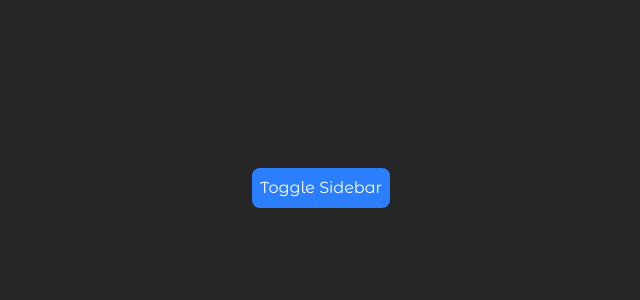
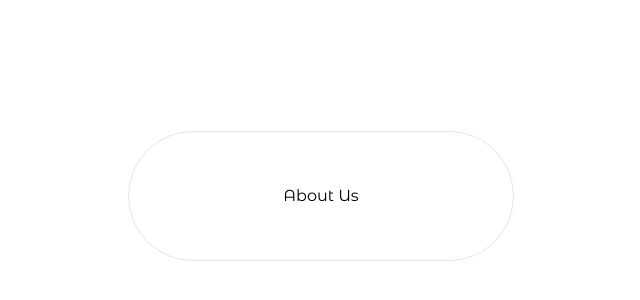
Before and after one commit to Deshmukh-Ayush/learning-motion, a Next.js app: page / in a window 1280 px wide. Shown: the part 204-504 px from the top of the page, without its empty margins (319-959 px from the left). Built offline with nearby package versions, Linux system fonts and the light colour scheme.

Commit message:
cuberto button

```diff
--- /dev/null
+++ b/lenis.d.ts
@@ -0,0 +1,10 @@
+declare module "lenis" {
+  export default class Lenis {
+    constructor(options?: any);
+    targetScroll: number;
+    time: number;
+    actualScroll: number;
+    velocity: number;
+    // Add additional methods and properties as needed
+  }
+}
--- a/package.json
+++ b/package.json
@@ -11,6 +11,7 @@
   "dependencies": {
     "class-variance-authority": "^0.7.1",
     "clsx": "^2.1.1",
+    "lenis": "^1.3.4",
     "lucide-react": "^0.525.0",
     "motion": "^12.23.0",
     "next": "15.3.5",
--- a/src/app/page.tsx
+++ b/src/app/page.tsx
@@ -1,3 +1,4 @@
+import MaskingButton from "@/components/maskingButton";
 import { ParallaxImage } from "@/components/parallaxImage";
 import { Sidebar } from "@/components/sidebar";
 
@@ -6,7 +7,8 @@ export default function Home() {
     <div>
       {/* <ParallaxImage /> */}
       {/* <Practise /> */}
-      <Sidebar />
+      {/* <Sidebar /> */}
+      <MaskingButton />
     </div>
   );
 }
--- /dev/null
+++ b/src/components/maskingButton.tsx
@@ -0,0 +1,53 @@
+"use client";
+
+import { useState } from "react";
+import { motion } from "framer-motion";
+
+export default function MaskingButton() {
+  const [isHovering, setIsHovering] = useState(false);
+
+  return (
+    <div className="flex h-screen w-full items-center justify-center">
+      <motion.button
+        className="relative cursor-pointer overflow-hidden rounded-full border bg-white px-48 py-16 text-black"
+        initial={false}
+        onHoverStart={() => setIsHovering(true)}
+        onHoverEnd={() => setIsHovering(false)}
+      >
+        <motion.p
+          className="absolute z-[2] m-0"
+          initial={false}
+          transition={{ type: "spring", mass: 1, damping: 17, stiffness: 302 }}
+          animate={{
+            top: isHovering ? "-50%" : "50%",
+            transform: `translate(-50%, ${isHovering ? "-100%" : "-50%"})`,
+          }}
+          style={{ left: "50%" }}
+        >
+          About Us
+        </motion.p>
+        <motion.p
+          className="absolute z-[2] m-0"
+          initial={false}
+          transition={{ type: "spring", mass: 1, damping: 17, stiffness: 302 }}
+          animate={{
+            top: isHovering ? "50%" : "100%",
+            transform: `translate(-50%, ${isHovering ? "-50%" : "0%"})`,
+          }}
+          style={{ left: "50%" }}
+        >
+          OUR WORK
+        </motion.p>
+        <motion.div
+          className="absolute bottom-0 left-0 z-[1] h-full w-full rounded-full bg-[#5b76f0]"
+          style={{ originY: 1 }}
+          initial={false}
+          transition={{ type: "spring", mass: 1, damping: 17, stiffness: 302 }}
+          animate={{
+            scaleY: isHovering ? 1 : 0,
+          }}
+        ></motion.div>
+      </motion.button>
+    </div>
+  );
+}
--- a/src/components/parallaxImage.tsx
+++ b/src/components/parallaxImage.tsx
@@ -6,15 +6,15 @@ import { motion, useScroll, useTransform } from "motion/react";
 export const ParallaxImage = () => {
   const { scrollY } = useScroll();
 
-  const scale = useTransform(scrollY, [0, 60], [1, 0.5]);
-  const borderRadius = useTransform(scrollY, [0, 1000], ["0%", "50%"]);
+  const scale = useTransform(scrollY, [0, 120], [1, 0.5]);
+  const borderRadius = useTransform(scrollY, [0, 1000], ["0%", "20%"]);
 
   return (
-    <div className="relative h-[150vh] overflow-hidden bg-[#0D0F0C]">
+    <div className="relative h-[200vh] overflow-hidden bg-[#0D0F0C]">
       <motion.img
         src="https://images.unsplash.com/photo-1512790182412-b19e6d62bc39?w=500&auto=format&fit=crop&q=60&ixlib=rb-4.1.0&ixid=M3wxMjA3fDB8MHxzZWFyY2h8MTl8fGNhbWVyYXxlbnwwfHwwfHx8MA%3D%3D"
         alt="camera"
-        className="absolute inset-0 h-full w-full object-cover"
+        className="absolute inset-0 h-full w-full"
         style={{ scale, borderRadius }}
       />
 
--- a/src/components/sidebar.tsx
+++ b/src/components/sidebar.tsx
@@ -9,7 +9,7 @@ export const Sidebar = () => {
   return (
     <div className="flex h-screen w-full items-center justify-center bg-neutral-800">
       <button
-        className="mb-4 rounded-md bg-blue-500 p-2 text-white hover:bg-blue-600"
+        className="rounded-md bg-blue-500 px-6 py-2 text-white hover:bg-blue-600"
         onClick={() => setIsOpen(!isOpen)}
       >
         Toggle Sidebar
```
Also changed, not shown: 1 other file (tests, documents, lock files or other folders).
